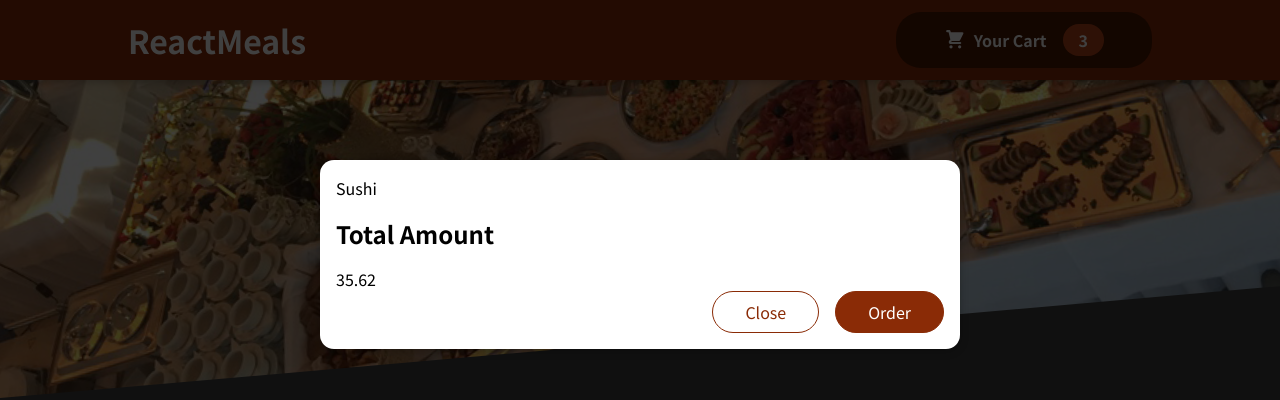
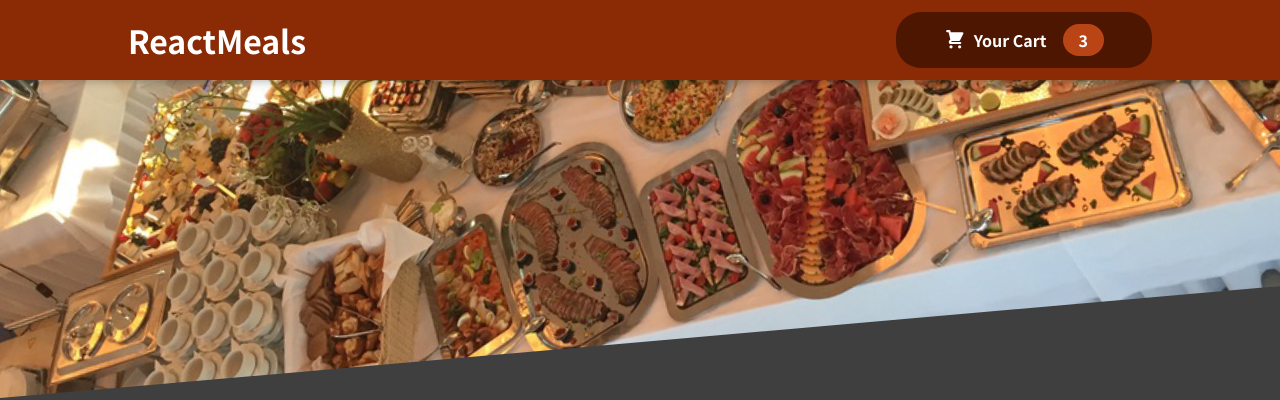
Before and after one commit to rpliszka1987/food-order-app, a React (Create React App) app: page / in a window 1280 px wide. Shown: the top 400 px of the page. Built offline with nearby package versions, Linux system fonts and the light colour scheme.

Commit message:
Added functionality to open the cart and close it

```diff
--- a/src/App.js
+++ b/src/App.js
@@ -1,13 +1,27 @@
-import React, { Fragment } from "react";
+import React, { Fragment, useState } from "react";
 import Header from "./components/Layout/Header";
 import Meals from "./components/Meals/Meals";
 import Cart from "./components/Cart/Cart";
+import { toBeRequired } from "@testing-library/jest-dom/matchers";
 
 function App() {
+  // State to manage cart component displaying
+  const [cartIsShown, setCartIsShown] = useState(false);
+
+  // Show cart handler
+  const showCartHandler = () => {
+    setCartIsShown(true);
+  };
+
+  // Hide cart handler
+  const hideCartIsShown = () => {
+    setCartIsShown(false);
+  };
+
   return (
     <Fragment>
-      <Cart />
-      <Header />
+      {cartIsShown && <Cart onHideCart={hideCartIsShown} />}
+      <Header onShowCart={showCartHandler} />
       <main>
         <Meals />
       </main>
--- a/src/components/Cart/Cart.js
+++ b/src/components/Cart/Cart.js
@@ -20,7 +20,9 @@ const Cart = (props) => {
         <span>35.62</span>
       </div>
       <div className={classes.actions}>
-        <button className={classes["button--alt"]}>Close</button>
+        <button className={classes["button--alt"]} onClick={props.onHideCart}>
+          Close
+        </button>
         <button className={classes.button}>Order</button>
       </div>
     </Modal>
--- a/src/components/Layout/Header.js
+++ b/src/components/Layout/Header.js
@@ -9,7 +9,7 @@ const Header = (props) => {
     <Fragment>
       <header className={classes.header}>
         <h1>ReactMeals</h1>
-        <HeaderCartButton />
+        <HeaderCartButton onClick={props.onShowCart} />
       </header>
       <HeaderImage />
     </Fragment>
--- a/src/components/Layout/HeaderCartButton.js
+++ b/src/components/Layout/HeaderCartButton.js
@@ -4,7 +4,7 @@ import CartIcon from "../Cart/CartIcon";
 
 const HeaderCartButton = (props) => {
   return (
-    <button className={classes.button}>
+    <button className={classes.button} onClick={props.onClick}>
       <span className={classes.icon}>
         <CartIcon />
       </span>
```
